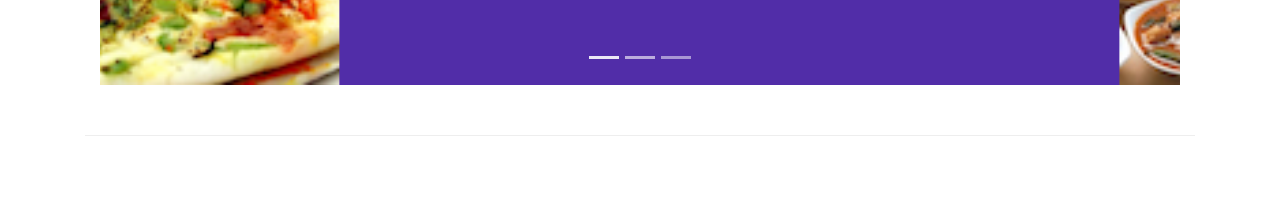
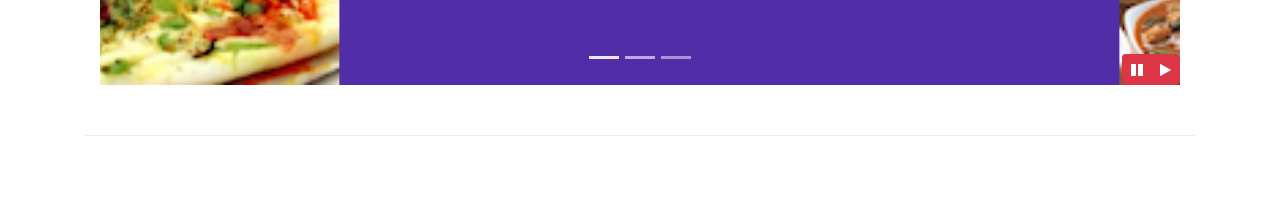
Before and after one commit to ShuyiZhou495/coursera-bootstrap-learn, a website: page index.html in a window 1280 px wide. Shown: the part 599-800 px from the top of the page. Drawn offline with nearby package versions, Linux system fonts and the light colour scheme.

Commit message:
Bootstrap JQuery

```diff
--- a/css/styles.css
+++ b/css/styles.css
@@ -59,3 +59,10 @@ body {
     left: 0;
     min-height: 300px;
 }
+
+#carouselButton {
+    right: 0;
+    position: absolute;
+    bottom: 0;
+    z-index: 1;
+}
--- a/index.html
+++ b/index.html
@@ -205,6 +205,14 @@
                     <a class="carousel-control-next" href="#mycarousel" role="button" data-slide="next">
                         <span class="carousel-control-next-icon"></span>
                     </a>
+                    <div class="btn-group" id="carouselButton">
+                        <button class="btn btn-danger btn-sm" id="carousel-pause">
+                            <span class="fa fa-pause"></span>
+                        </button>
+                        <button class="btn btn-danger btn-sm" id="carousel-play">
+                            <span class="fa fa-play"></span>
+                        </button>
+                    </div>
                 </div>
             </div>
         </div>
@@ -361,6 +369,17 @@
     <script src="node_modules/jquery/dist/jquery.slim.min.js"></script>
     <script src="node_modules/popper.js/dist/umd/popper.min.js"></script>
     <script src="node_modules/bootstrap/dist/js/bootstrap.min.js"></script>
+    <script>
+        $(document).ready(function(){
+            $('#mycarousel').carousel({interval: 2000});
+            $('#carousel-pause').click(function(){
+                $('#mycarousel').carousel('pause');
+            });
+            $('#carousel-play').click(function(){
+                $('#mycarousel').carousel('cycle');
+            });
+        });
+    </script>
 </body>
 
 </html>
```
